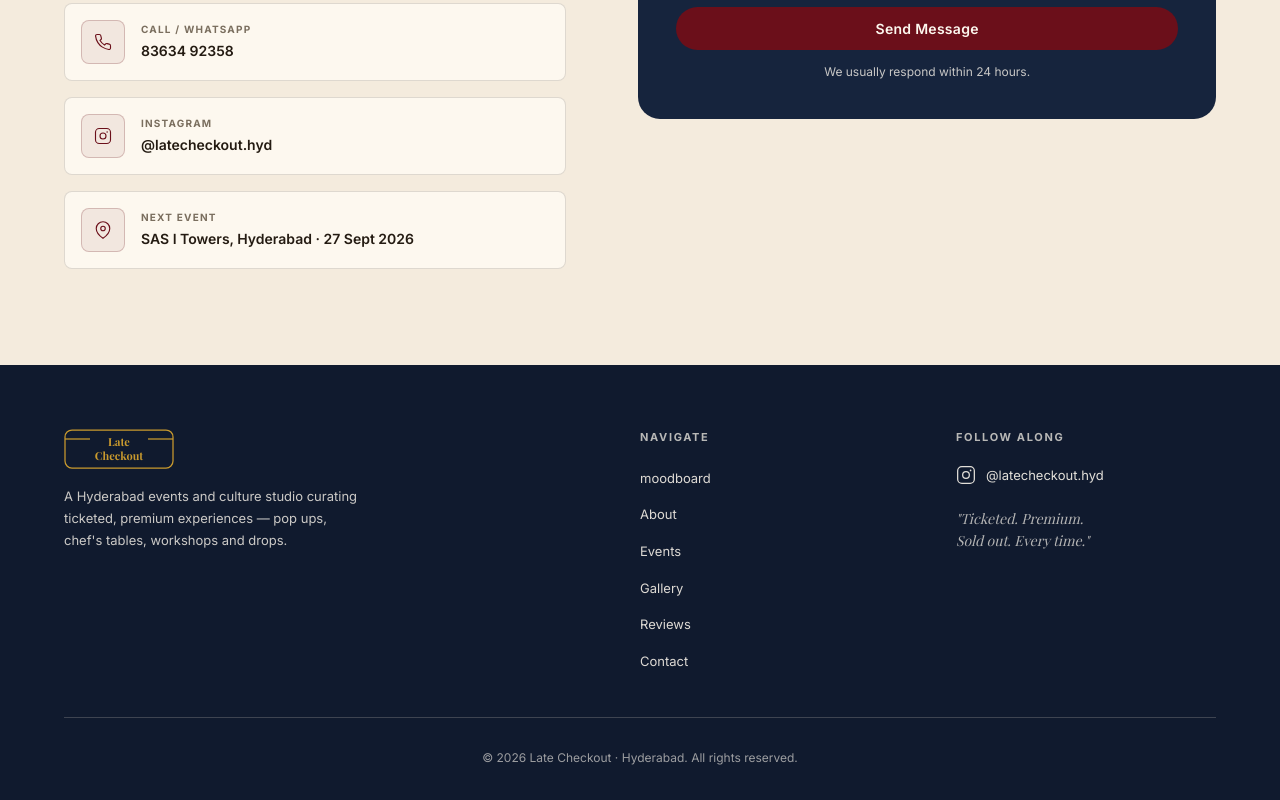
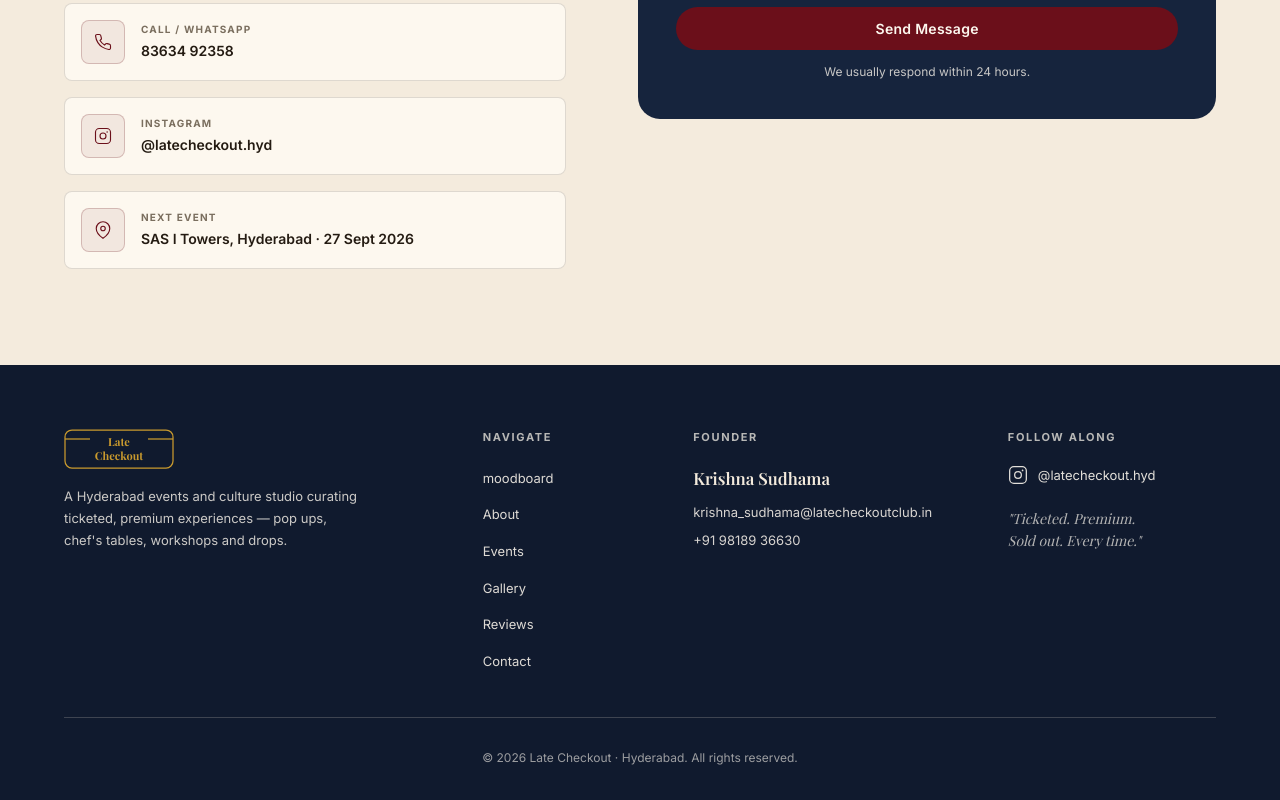
Before and after one commit to Ascent-Intelligent-Techonologies/late-checkout-website, a plain HTML site: page index.html in a window 1280 px wide. Shown: the part 10263-11063 px from the top of the page. Drawn offline with nearby package versions, Linux system fonts and the light colour scheme; a web font is replaced by a local one.

Commit message:
Add founder details to footer
Founder column with email krishna_sudhama@latecheckoutclub.in and
phone +91 98189 36630; footer grid widened to four columns.

Co-Authored-By: Claude Fable 5 <noreply@anthropic.com>

```diff
--- a/css/style.css
+++ b/css/style.css
@@ -1004,12 +1004,37 @@ ul { list-style: none; }
 
 .footer__top {
   display: grid;
-  grid-template-columns: 2fr 1fr 1fr;
-  gap: 56px;
+  grid-template-columns: 1.8fr 0.8fr 1.3fr 1fr;
+  gap: 44px;
   padding-bottom: 44px;
   border-bottom: 1px solid var(--line-light);
   margin-bottom: 30px;
 }
+
+.footer__founder h4 {
+  font-size: 11px;
+  font-weight: 700;
+  letter-spacing: 0.15em;
+  text-transform: uppercase;
+  color: rgba(250,245,236,0.72);
+  margin-bottom: 18px;
+}
+.footer__founder-name {
+  font-family: var(--ff-serif);
+  font-size: 1.05rem;
+  font-weight: 600;
+  color: var(--cream);
+  margin-bottom: 10px;
+}
+.footer__founder-link {
+  display: block;
+  font-size: 13px;
+  color: rgba(250,245,236,0.85);
+  margin-bottom: 8px;
+  transition: color var(--transition);
+  word-break: break-all;
+}
+.footer__founder-link:hover { color: var(--gold); }
 
 .footer__brand .logo-svg--light { color: var(--gold); margin-bottom: 16px; }
 .footer__brand p { font-size: 13px; color: rgba(250,245,236,0.8); line-height: 1.7; max-width: 300px; }
--- a/index.html
+++ b/index.html
@@ -596,6 +596,12 @@
             <li><a href="#contact">Contact</a></li>
           </ul>
         </div>
+        <div class="footer__founder">
+          <h4>Founder</h4>
+          <p class="footer__founder-name">Krishna Sudhama</p>
+          <a href="mailto:krishna_sudhama@latecheckoutclub.in" class="footer__founder-link">krishna_sudhama@latecheckoutclub.in</a>
+          <a href="tel:+919818936630" class="footer__founder-link">+91 98189 36630</a>
+        </div>
         <div class="footer__social">
           <h4>Follow Along</h4>
           <a href="https://www.instagram.com/latecheckout.hyd/" target="_blank" rel="noopener" class="footer__social-link">
```
